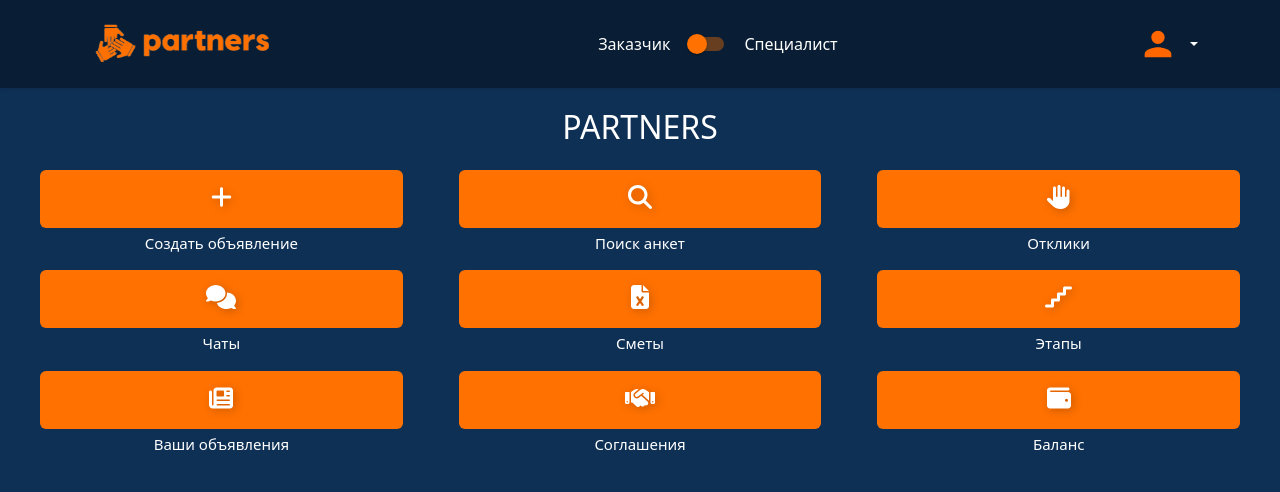
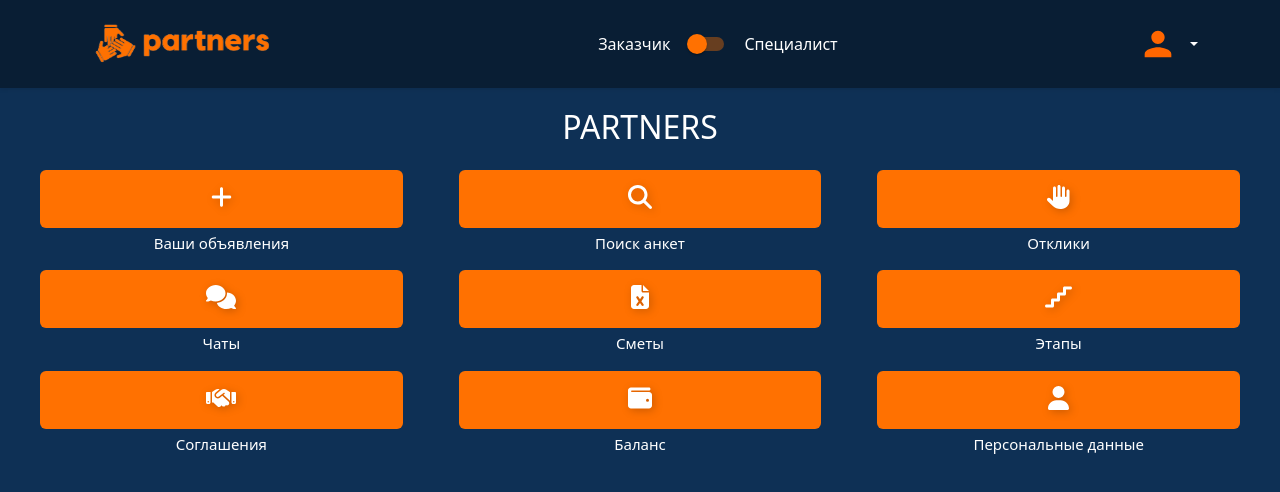
Before and after one commit to vostrexxx/PurePartrners, a React (Vite) app in the folder PPartners/: page /new-main in a window 1280 px wide. Shown: the top 492 px of the page. Built offline with nearby package versions, Linux system fonts and the light colour scheme.

Commit message:
доделать структуру

```diff
--- a/PPartners/src/Components/Struct/NewMain.jsx
+++ b/PPartners/src/Components/Struct/NewMain.jsx
@@ -15,7 +15,8 @@
     faComments,
     faNewspaper,
     faStairs,
-    faFileExcel
+    faFileExcel,
+    faUser
 } from '@fortawesome/free-solid-svg-icons'
 const NewMain = () => {
     const [chatPreviews, setChatPreviews] = useState([]);
@@ -23,6 +24,49 @@
     let url = localStorage.getItem('url');
     const { isSpecialist } = useProfile();
     const navigate = useNavigate();
+
+    const handleClickCreate = () => {
+        navigate(`/account-actions?tab=offers`)
+    };
+
+    const handleClickSearch = () => {
+        navigate(`/main`)
+    };
+
+    const handleClickResponse = () => {
+        navigate(`/agreement`)
+    };
+
+    const handleClickChats = () => {
+        navigate(`/all-chats`)
+    };
+
+    const handleClickEstimate = () => {
+        // navigate(`/main`)
+        alert('Сделать страницу со всеми сметами')
+    };
+
+    const handleClickStages = () => {
+        // navigate(`/main`)
+        alert('Сделать страницу со всеми стадиями')
+
+    };
+
+    const handleClickView = () => {
+        // navigate(`/main`)
+        alert('Сделать страницу со всеми соглашениями')
+
+    };
+
+    const handleClickPersonal = () => {
+        navigate(`/account-actions?tab=personal-info`)
+    };
+
+    const handleClickBalance = () => {
+        navigate(`/balance`)
+    };
+
+
 
     return (
         <div style={{ display: "flex", flexDirection: "column", height: "100vh" }}>
@@ -35,52 +79,61 @@
                 </Row>
 
                 <Row className="justify-content-center g-3">
+
                     <Col xs={4} className="button-container">
+                        <Button className='main-button' onClick={handleClickCreate}><FontAwesomeIcon className='main-icon' icon={faPlus} /> </Button>
+                        <div className='under-button-text'>Ваши {isSpecialist ? ("анкеты") : ("объявления")}</div>
+                    </Col>
+
+                    {/* <Col xs={4} className="button-container">
                         <Button className='main-button'> <FontAwesomeIcon className='main-icon' icon={faPlus} /> </Button>
                         <div className='under-button-text'>Создать {isSpecialist ? ("анкету") : ("объявление")}</div>
-                    </Col>
+                    </Col> */}
+
                     <Col xs={4} className="button-container">
-                        <Button className='main-button'><FontAwesomeIcon className='main-icon' icon={faSearch} /> </Button>
+                        <Button className='main-button' onClick={handleClickSearch}><FontAwesomeIcon className='main-icon' icon={faSearch} /> </Button>
                         <div className='under-button-text'>Поиск {!isSpecialist ? ("анкет") : ("объявлений")}</div>
 
                     </Col>
                     <Col xs={4} className="button-container">
-                        <Button className='main-button'><FontAwesomeIcon className='main-icon' icon={faHand} /> </Button>
+                        <Button className='main-button' onClick={handleClickResponse}><FontAwesomeIcon className='main-icon' icon={faHand} /> </Button>
                         <div className='under-button-text'>Отклики</div>
                     </Col>
 
                     <Col xs={4} className="button-container">
-                        <Button className='main-button'><FontAwesomeIcon className='main-icon' icon={faComments} /> </Button>
+                        <Button className='main-button' onClick={handleClickChats}><FontAwesomeIcon className='main-icon' icon={faComments} /> </Button>
 
                         <div className='under-button-text'>Чаты</div>
 
                     </Col>
                     <Col xs={4} className="button-container">
-                        <Button className='main-button'><FontAwesomeIcon className='main-icon' icon={faFileExcel} /> </Button>
+                        <Button className='main-button' onClick={handleClickEstimate}><FontAwesomeIcon className='main-icon' icon={faFileExcel} /> </Button>
                         <div className='under-button-text'>Сметы</div>
 
                     </Col>
                     <Col xs={4} className="button-container">
-                        <Button className='main-button'><FontAwesomeIcon className='main-icon' icon={faStairs} /> </Button>
+                        <Button className='main-button' onClick={handleClickStages}><FontAwesomeIcon className='main-icon' icon={faStairs} /> </Button>
                         <div className='under-button-text'>Этапы</div>
 
                     </Col>
 
                     <Col xs={4} className="button-container">
-                        <Button className='main-button'><FontAwesomeIcon className='main-icon' icon={faNewspaper} /> </Button>
-                        <div className='under-button-text'>Ваши {isSpecialist ? ("анкеты") : ("объявления")}</div>
-
-                    </Col>
-                    <Col xs={4} className="button-container">
-                        <Button className='main-button'><FontAwesomeIcon className='main-icon' icon={faHandshake} /> </Button>
+                        <Button className='main-button' onClick={handleClickView}><FontAwesomeIcon className='main-icon' icon={faHandshake} /> </Button>
                         <div className='under-button-text'>Соглашения</div>
 
                     </Col>
+
+                    {!isSpecialist ? (<Col xs={4} className="button-container">
+                        <Button className='main-button' onClick={handleClickBalance}><FontAwesomeIcon className='main-icon' icon={faWallet} /> </Button>
+                        <div className='under-button-text'>Баланс</div>
+                    </Col>) : (null)}
+
                     <Col xs={4} className="button-container">
-                        <Button className='main-button'><FontAwesomeIcon className='main-icon' icon={faWallet} /> </Button>
-                        <div className='under-button-text'>Баланс</div>
+                        <Button className='main-button' onClick={handleClickPersonal}><FontAwesomeIcon className='main-icon' icon={faUser} /> </Button>
+                        <div className='under-button-text'>Персональные данные</div>
 
                     </Col>
+
                 </Row>
             </Container>
         </div>
```
Also changed, not shown: PPartners/src/Components/Struct/Struct.css (+0 -18 lines).
